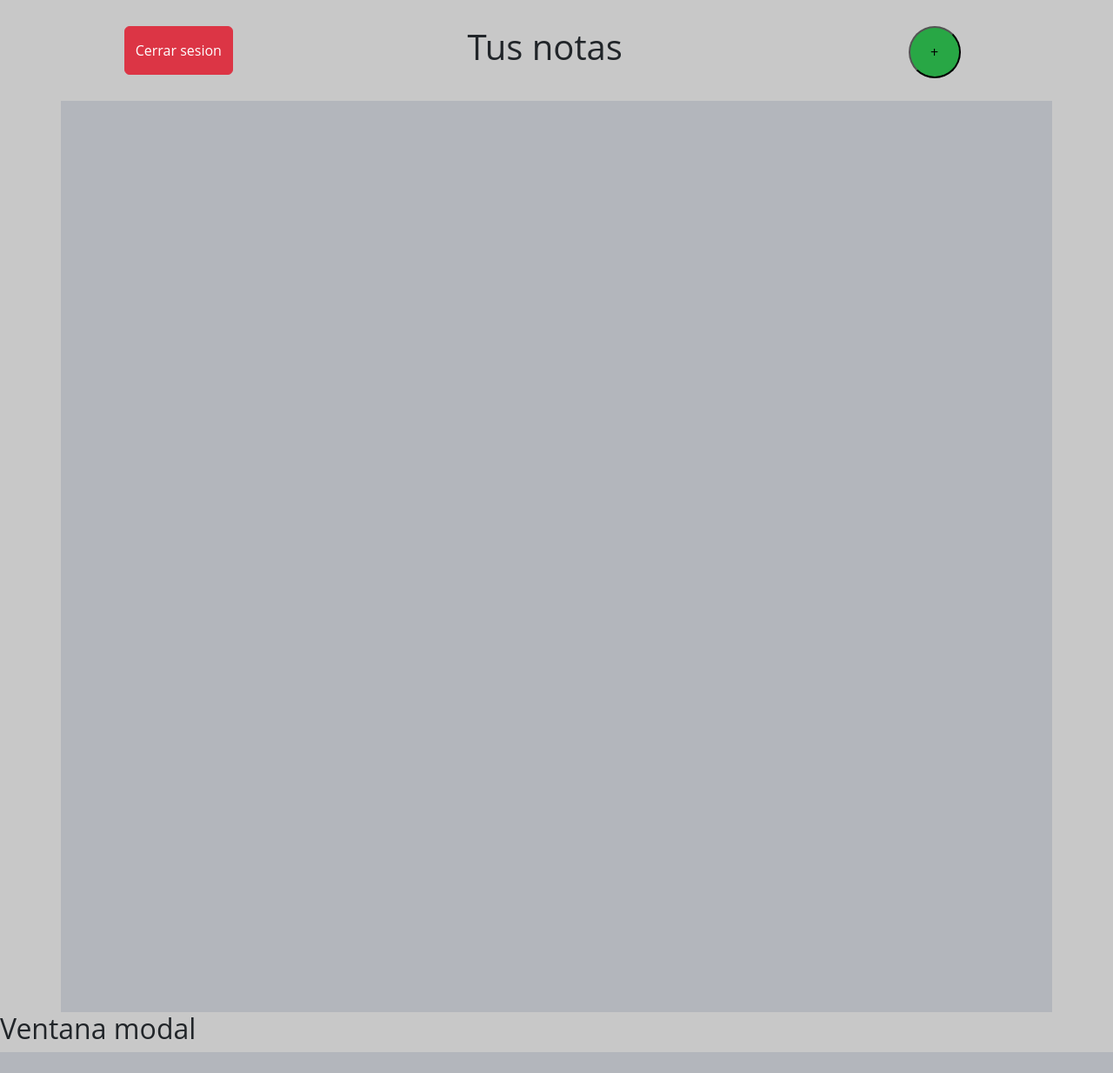
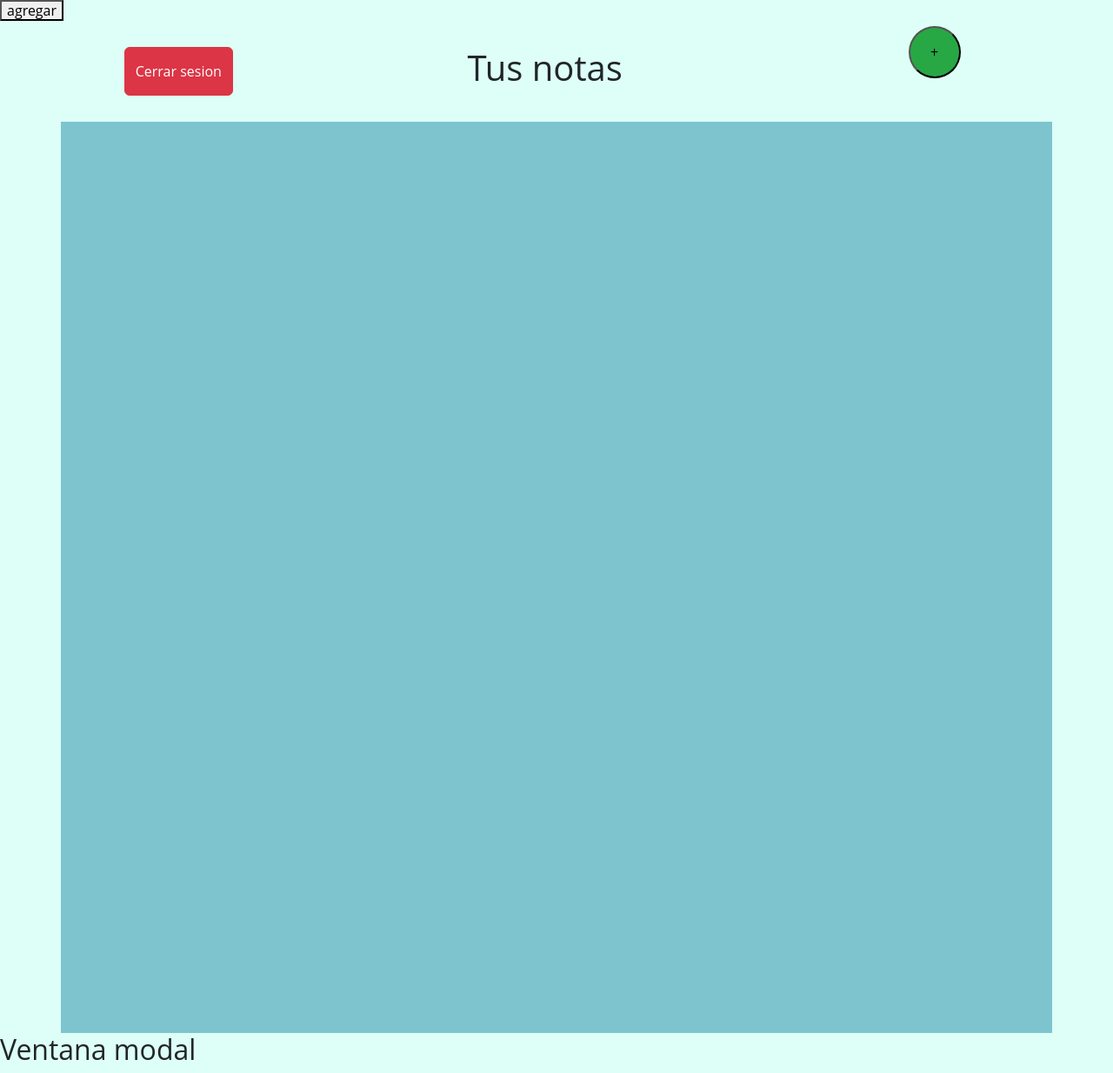
Before and after one commit to MateK12/Bloc_notas, a Flask app: template templates/Dashboard.html in a window 1280 px wide. Shown: the whole page at 87% size. Before the commit the page ends 1210 px from the top, so only its background shows below. Run offline with Flask 3, Linux system fonts and the light colour scheme; the template is opened without the code that fills it, so the values that code supplies are empty; parts of the project's set-up code (start-up, migrations or seed data) failed here and were passed over; some libraries are stand-ins or nearby versions.

Commit message:
8-05 diseño de dashoard

```diff
--- a/scripts/dashboard.js
+++ b/scripts/dashboard.js
@@ -24,7 +24,8 @@ let task_container = document.getElementById("task_container");
 let boton_add = document.getElementById("btn_add");
 function create_task(titulo,descripcion ,importancia,fecha) {
     let container = document.createElement("div");
-    container.innerHTML = `<div class="card" style="width: 18rem;">
+    container.innerHTML = `<div>
+    <div class="card" style="width: 18rem;">
     <div class="card-body">
       <h5 class="card-title">${titulo}</h5>
       <p class="card-text">${descripcion}</p>
@@ -33,7 +34,9 @@ function create_task(titulo,descripcion ,importancia,fecha) {
       <button type="button" class="btn btn-info">Editar</button>
       <button type="button" class="btn btn-danger">Eliminar</button>
       </div>
-  </div>`
+  </div>
+  </div> <br>`
+  container.className = "col-xl-4 col-lg-4 col-md-6 col-sm-12 col-xs-12";
   task_container.appendChild(container);
 }
 boton_add.addEventListener("click",create_task);
@@ -79,3 +82,7 @@ let cerrar_sesion = document.getElementById("btn_CerrarSesion");
 cerrar_sesion.addEventListener("click",()=>{
   localStorage.removeItem('id_usuario');
 })
+
+
+let probar = document.getElementById("probar");
+probar.addEventListener("click",create_task)
--- a/styles/dashboard.css
+++ b/styles/dashboard.css
@@ -1,7 +1,7 @@
 body{
 	margin:0;
 	/* color:#6a6f8c; */
-	background:#c8c8c8;
+	background-color:#DDFFF7;
 	font:600 16px/18px 'Open Sans',sans-serif;
 }
 /* *,:after,:before{box-sizing:border-box}
@@ -15,8 +15,8 @@ a{color:inherit;text-decoration:none}
     background:rgba(177, 180, 187, 0.9);
 
 }
-#cont_tareas{
-    background:rgba(40,57,101,.9);
+#task_container2{
+    background-color:#7ec4cf;
 
 }
 .add{
--- a/templates/Dashboard.html
+++ b/templates/Dashboard.html
@@ -9,6 +9,7 @@
 </head>
 <body>
     <header>
+        <button id="probar">agregar</button>
         <div class="row">
             <div class="col-xl-4 col-lg-4 col-md-4 col-sm-4 col-xs-12" id="cont_titulo">
                 <button id="btn_CerrarSesion" type="button" class="btn btn-danger"><a href="../index.html">Cerrar sesion</a></button>
@@ -23,14 +24,16 @@
             </div>
         </div>
 
+
     </header>
     <main>
-        <div id class="container">
-
+        <div id="task_container2" class="container">
             <div id="task_container" class="row">
-
+                <!-- <div id="task_container" class="row">
+                </div> -->
             </div>
         </div>
+
         <h2>Ventana modal</h2>
 
 
```
